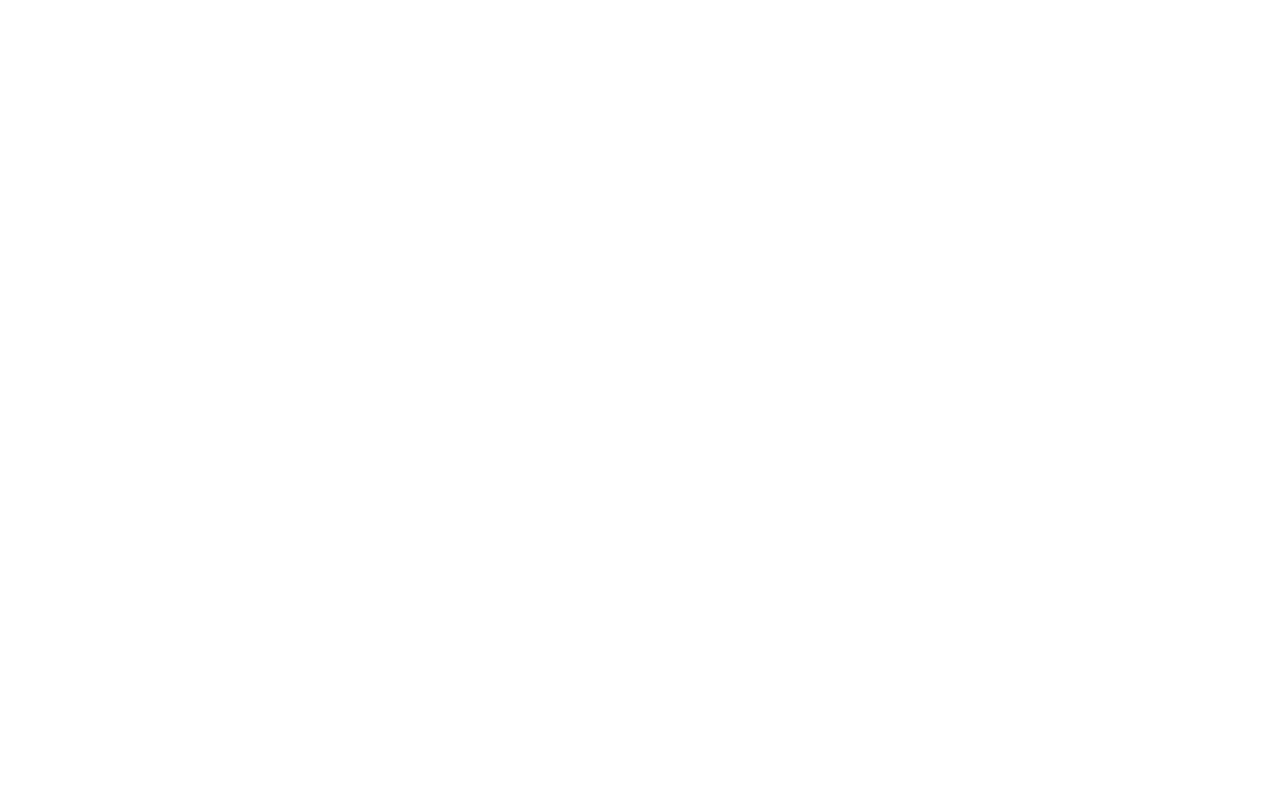
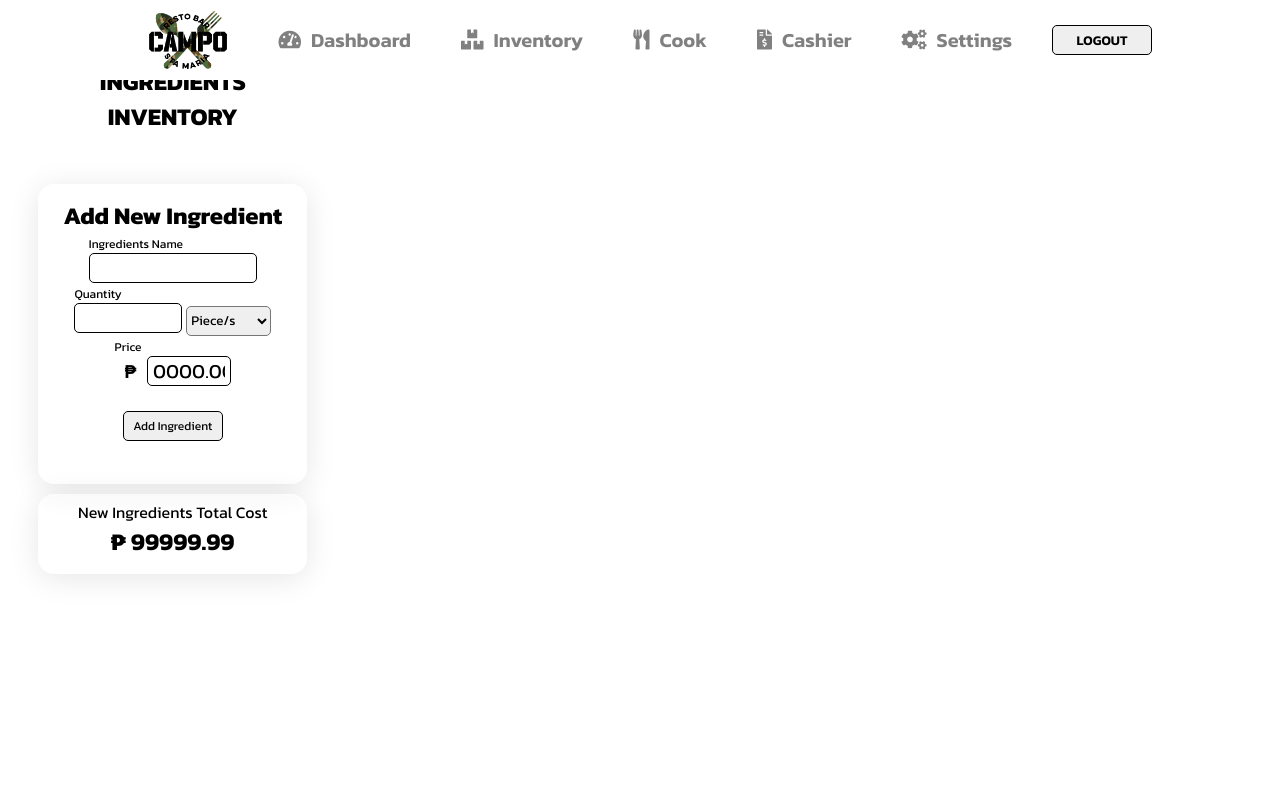
Before and after one commit to haramborac/campo_resto, a PHP site: page /Inventory.php in a window 1280 px wide. Before the commit the page is empty. Run offline with PHP 8.4, Linux system fonts and the light colour scheme; some libraries are stand-ins or nearby versions.

Commit message:
updalate

```diff
--- a/CampoRestoBar/CSS/dashboard.css
+++ b/CampoRestoBar/CSS/dashboard.css
@@ -1,7 +1,6 @@
 section{
     height: 100%;
     width: 100%;
-    background: lightgray;
     padding: 8% 10%;
 }
 .campoWelcome{
@@ -22,6 +21,10 @@ section{
 .welcome p{
     font-size: 15px;
     font-style: italic;
+}
+.currentStats h1{
+    font-size: 30px;
+    font-weight: 600;
 }
 .campoCard{
     height: 205px;
--- a/CampoRestoBar/CSS/header.css
+++ b/CampoRestoBar/CSS/header.css
@@ -14,6 +14,7 @@ header{
     justify-content: space-between;
     align-items: center;
     padding: 0 10%;
+    background: white;
 }
 .campoLogo{
     display: flex;
--- a/CampoRestoBar/CSS/inventory.css
+++ b/CampoRestoBar/CSS/inventory.css
@@ -0,0 +1,78 @@
+section{
+    height: 100%;
+    width: 100%;
+}
+.invContent{
+    height: 100%;
+    width: 27%;
+    padding: 5% 3%;
+    text-align: center;
+}
+.addNewIng{
+    margin-top: 50px;
+    height: 300px;
+    padding: 5%;
+    background: rgba(255, 255, 255, 0.2);
+    border-radius: 16px;
+    box-shadow: 0 4px 30px rgba(0, 0, 0, 0.1);
+    backdrop-filter: blur(5px);
+    -webkit-backdrop-filter: blur(5px);
+    border: 1px solid rgba(255, 255, 255, 0.3);
+}
+.addNew{
+    margin-top: 20px;
+}
+.addNew div{
+    justify-content: center;
+    align-items: center;
+    margin-top: 20px;
+}
+.addNew div label{
+    position: absolute;
+    font-size: 12px;
+    margin-top: -18px;
+}
+.addNew div input{
+    height: 30px;
+    border-radius: 5px;
+    border: solid 1px;
+    padding: 0 5px;
+    text-transform: capitalize;
+    font-size: 20px;
+}
+.addNew div select{
+    width: 85px;
+    height: 30px;
+    border-radius: 5px;
+}
+.addNew div span{
+    font-size: 20px;
+    font-weight: 600;
+    margin: 0 10px;
+}
+.addNew div input#ingNameNew{
+    width: 70%;
+}
+.addNew div input#ingNewQuan{
+    width: 45%;
+}
+.addNew div input#ingNewPrice{
+    width: 35%;
+}
+.addNew div input#addIngSubmit{
+    width: 100px;
+    margin-top: 5px;
+    font-size: 12px;
+    cursor: pointer;
+}
+.totalNewInv{
+    margin-top: 10px;
+    height: 80px;
+    padding: 2%;
+    background: rgba(255, 255, 255, 0.2);
+    border-radius: 16px;
+    box-shadow: 0 4px 30px rgba(0, 0, 0, 0.1);
+    backdrop-filter: blur(5px);
+    -webkit-backdrop-filter: blur(5px);
+    border: 1px solid rgba(255, 255, 255, 0.3);
+}
--- a/CampoRestoBar/Inventory.php
+++ b/CampoRestoBar/Inventory.php
@@ -0,0 +1,43 @@
+<?php include 'header.php'; ?>
+<style>
+    <?php include 'CSS/inventory.css';?>
+</style>
+
+<section class="campoInventory" id="campoInventory">
+    <div class="invContent">
+        <h1>INGREDIENTS INVENTORY</h1>
+        <form action="">
+            <div class="addNewIng">
+                <h1>Add New Ingredient</h1>
+                <div class="addNew">
+                    <div>
+                        <label for="ingNameNew">Ingredients Name</label>
+                        <input type="text" id="ingNameNew" class="ingNameNew" name="ingNameNew">
+                    </div>
+                    <div>
+                        <label for="ingNewQuan">Quantity</label>
+                        <input type="number" id="ingNewQuan" class="ingNewQuan" name="ingNewQuan">
+                        <Select id="ingNewVolume" class="ingNewVolume" name="ingNewVolume">
+                            <option value="Pcs">Piece/s</option>
+                            <option value="Kgs">Kilogram/s</option>
+                            <option value="Grms">Gram/s</option>
+                            <option value="Lts">Liter/s</option>
+                            <option value="mLts">miliLiter/s</option>
+                        </Select>
+                    </div>
+                    <div>
+                        <label for="ingNewPrice">Price</label>
+                        <span>₱</span><input type="text" id="ingNewPrice" class="ingNewPrice" name="ingNewPrice" value="0000.00">
+                    </div>
+                    <div>
+                        <input type="button" id="addIngSubmit" name="submit" value="Add Ingredient">
+                    </div>
+                </div>
+            </div>
+            <div class="totalNewInv">
+                <p>New Ingredients Total Cost</p>
+                <h1>₱ 99999.99</h1>
+            </div>
+        </form>
+    </div>
+</section>
--- a/CampoRestoBar/header.php
+++ b/CampoRestoBar/header.php
@@ -19,10 +19,10 @@
     <div class="campoNav">
         <ul>
             <li><a href="Dashboard.php"><i class="fas fa-tachometer-alt"></i>Dashboard</a></li>
-            <li><a href=""><i class="fas fa-boxes"></i>Inventory</a></li>
-            <li><a href=""><i class="fas fa-utensils"></i>Cook</a></li>
-            <li><a href=""><i class="fas fa-file-invoice-dollar"></i>Cashier</a></li>
-            <li><a href=""><i class="fas fa-cogs"></i>Settings</a></li>
+            <li><a href="Inventory.php"><i class="fas fa-boxes"></i>Inventory</a></li>
+            <li><a href="Cook.php"><i class="fas fa-utensils"></i>Cook</a></li>
+            <li><a href="Cashier.php"><i class="fas fa-file-invoice-dollar"></i>Cashier</a></li>
+            <li><a href="Settings.php"><i class="fas fa-cogs"></i>Settings</a></li>
             <button>LOGOUT</button>
         </ul>
     </div>
```
Also changed, not shown: CampoRestoBar/Dashboard.php (+7 -6 lines).
